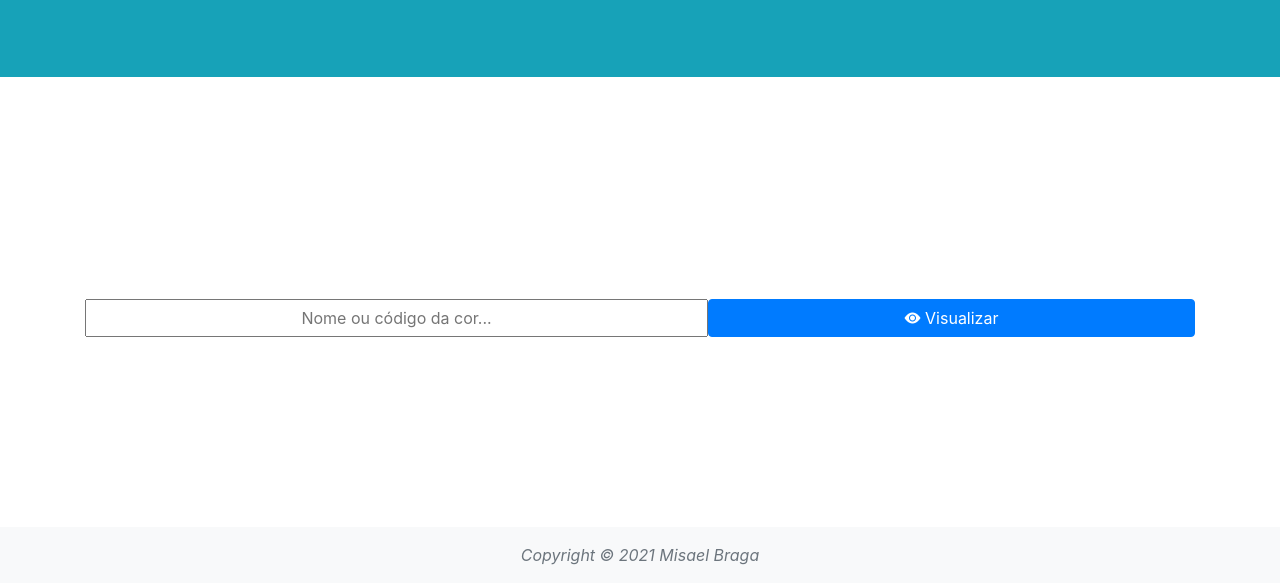
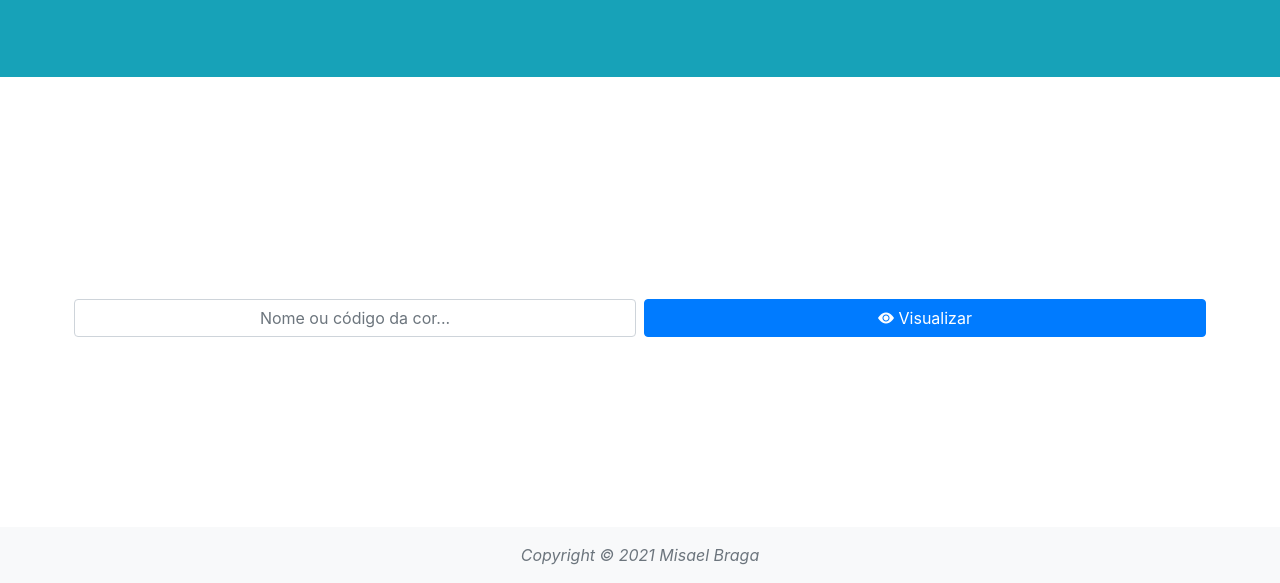
Before and after one commit to misaelbraga/cefwm-tarefa-2, a plain HTML site: page index.html in a window 1280 px wide. Shown: the part 217-800 px from the top of the page. Drawn offline with nearby package versions, Linux system fonts and the light colour scheme.

Commit message:
Fix placement issues by using TBS4 grid

```diff
--- a/index.html
+++ b/index.html
@@ -1,5 +1,5 @@
 <!doctype html>
-<html lang="en">
+<html lang="pt">
 
 <head>
     <!-- Required meta tags -->
@@ -9,7 +9,7 @@
     <!-- Bootstrap CSS -->
     <link rel="stylesheet" href="https://cdn.jsdelivr.net/npm/bootstrap@4.6.1/dist/css/bootstrap.min.css"
         integrity="sha384-zCbKRCUGaJDkqS1kPbPd7TveP5iyJE0EjAuZQTgFLD2ylzuqKfdKlfG/eSrtxUkn" crossorigin="anonymous">
-        <link rel="stylesheet" href="https://cdn.jsdelivr.net/npm/bootstrap-icons@1.7.2/font/bootstrap-icons.css">
+    <link rel="stylesheet" href="https://cdn.jsdelivr.net/npm/bootstrap-icons@1.7.2/font/bootstrap-icons.css">
     <title>Meu app com Bootstrap 4</title>
 </head>
 
@@ -42,7 +42,7 @@
             </ul>
         </div>
     </nav>
-    <div class="flex-grow-1 d-flex flex-column">
+    <div class="d-flex flex-column flex-grow-1">
         <div class="jumbotron jumbotron-fluid mt-2 bg-info text-white">
             <div class="container text-center">
                 <h1 class="display-5">Seletor de cor</h1>
@@ -52,12 +52,18 @@
 
         <div class="d-flex flex-column justify-content-between flex-grow-1">
             <div></div>
-            <div class="container d-flex flex-column flex-sm-row">
-                <input class="text-center flex-grow-1 " type="text" name="" id="" placeholder="Nome ou código da cor...">
-                <button type="submit" class="btn btn-primary flex-grow-1 ">
-                    <i class="bi-eye-fill"></i>
-                    Visualizar
-                </button>
+            <div class="container">
+                <div class="row">
+                    <div class="col-md-6 p-md-1">
+                        <input class="form-control text-center " type="text" name="" id="" placeholder="Nome ou código da cor...">
+                    </div>
+                    <div class="col-md-6 p-md-1">
+                        <button type="submit" class="btn btn-primary w-100">
+                            <i class="bi-eye-fill"></i>
+                            Visualizar
+                        </button>
+                    </div>
+                </div>
             </div>
             <footer class="py-3 text-center bg-light text-muted">
                 <em>Copyright © 2021 Misael Braga</em>
```
